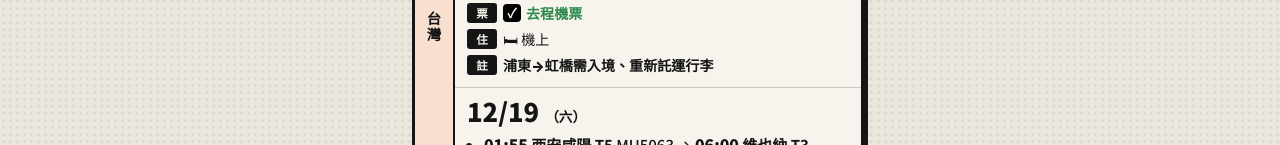
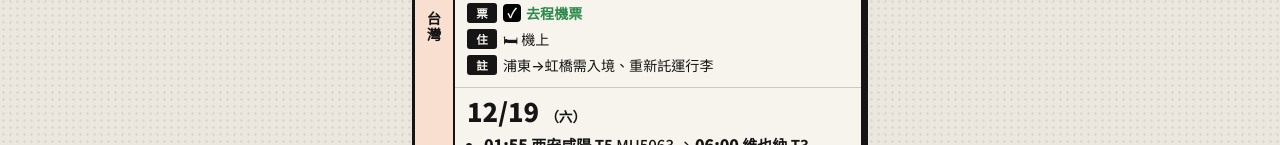
Before and after one commit to hthoftt/xmas-trips, a plain HTML site: page index.html in a window 1280 px wide. Shown: the part 226-371 px from the top of the page. Drawn offline with Linux system fonts and the light colour scheme.

Commit message:
Use regular weight for notes
Co-Authored-By: Claude Opus 5.5 <noreply@anthropic.com>

```diff
--- a/index.html
+++ b/index.html
@@ -69,7 +69,7 @@ li::marker{color:var(--ink)}
 .f > div{line-height:20px}
 .f.note > b{background:var(--ink)}
 .f.note > div{color:var(--ink);line-height:20px}
-.f.note > div.warn{color:var(--ink)}
+.f.note > div.warn{color:var(--ink);font-weight:500}
 .tix{display:flex;flex-wrap:wrap;gap:0 14px}
 .tk{display:inline-flex;align-items:center;gap:5px;font-size:inherit;font-weight:900;padding:0 6px 0 0;line-height:20px;
   color:#d0342c;cursor:pointer;user-select:none;-webkit-user-select:none;min-height:20px}
```
